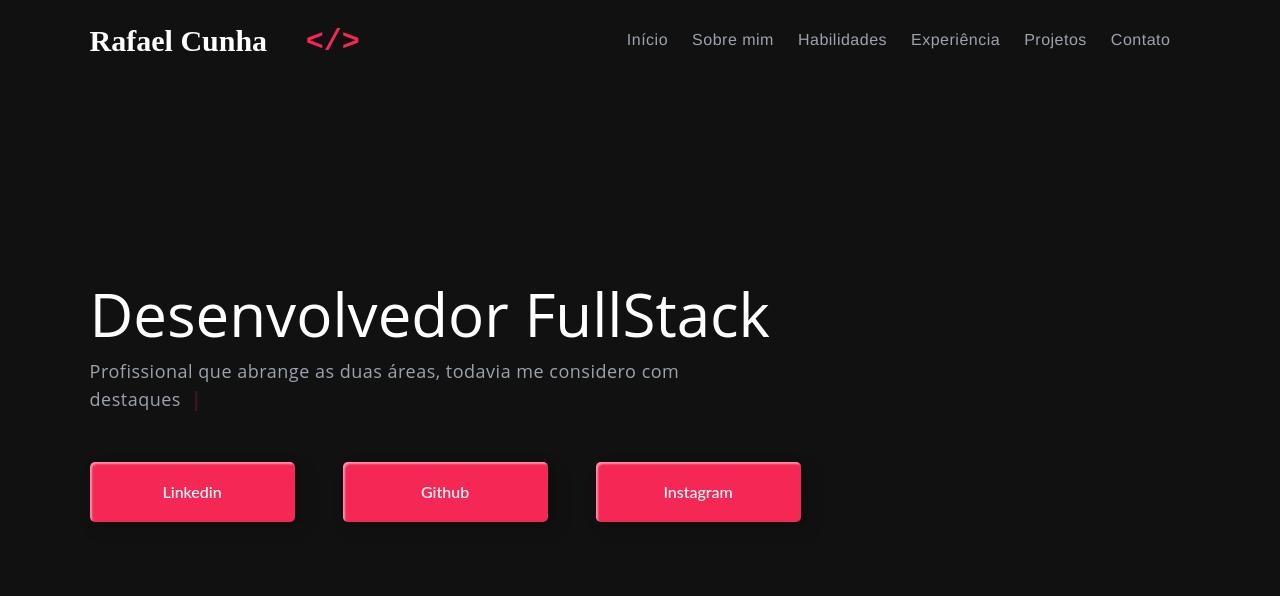
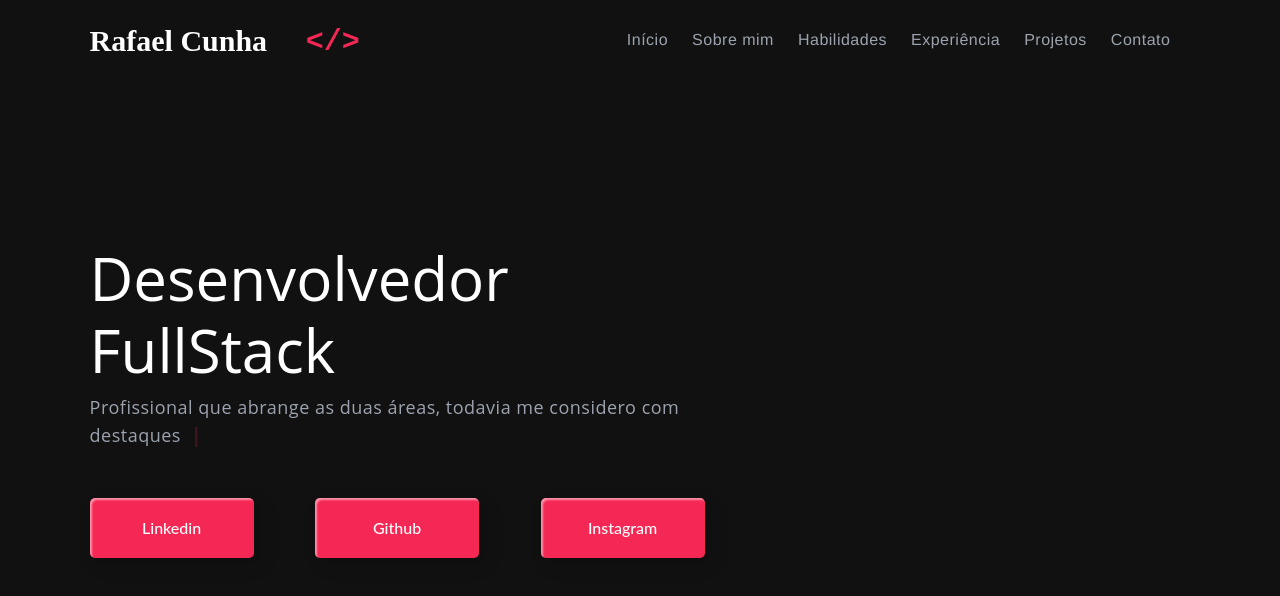
Before and after one commit to dev-rafaelcunha/Portfolio-v2, a React (Create React App) app: page / in a window 1280 px wide. Shown: the top 596 px of the page. Built offline with nearby package versions, Linux system fonts and the light colour scheme.

Commit message:
Ajuste posição dos botões no componente Home.

```diff
--- a/src/components/pages/Home.jsx
+++ b/src/components/pages/Home.jsx
@@ -17,7 +17,7 @@ function Home() {
                         <span><TypingAnimation className={styles.typingAnimation} text="Profissional que abrange as duas áreas, todavia me considero com destaques em Front-End." /></span>
                         <div className={`${[styles.btn]} d-flex`}>
                             <a href="https://www.linkedin.com/in/devrafaelcunha/" target="blank" type="button" className="custom-btn btn-1 mt-5">Linkedin</a>
-                            <a href="https://github.com/dev-rafaelcunha" target="blank" type="button" className="custom-btn btn-2 mt-5 mx-5">Github</a>
+                            <a href="https://github.com/dev-rafaelcunha" target="blank" type="button" className="custom-btn btn-2 mt-5">Github</a>
                             <a href="https://www.instagram.com/dev.rafaelcunha/?next=%2F" target="blank" type="button" className="custom-btn btn-3 mt-5">Instagram</a>
                         </div>
                     </div>
--- a/src/index.css
+++ b/src/index.css
@@ -103,6 +103,7 @@ body {
   border: none;
   background: #f52754;
   background: linear-gradient(0deg, #f52754 0%, #f52754 100%);
+  margin: 0 10%;
 }
 
 .btn-2:hover {
```
